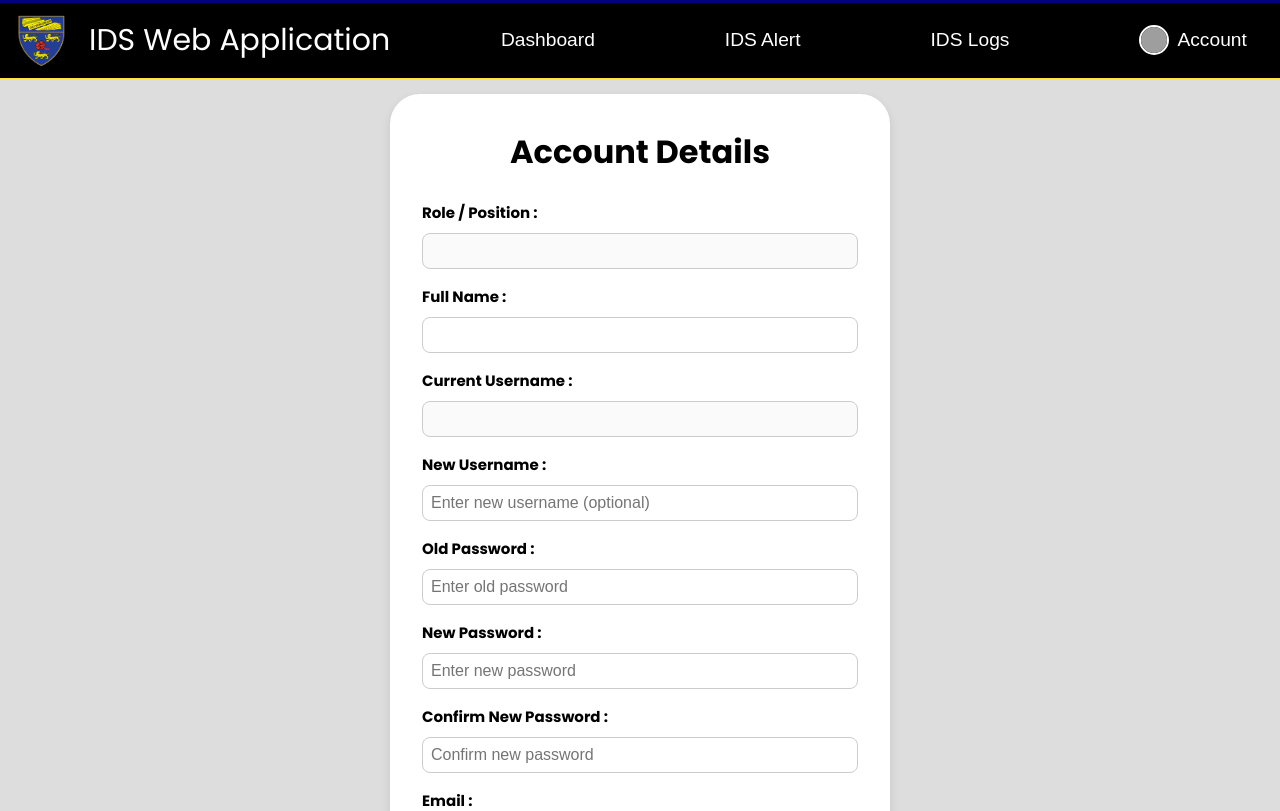
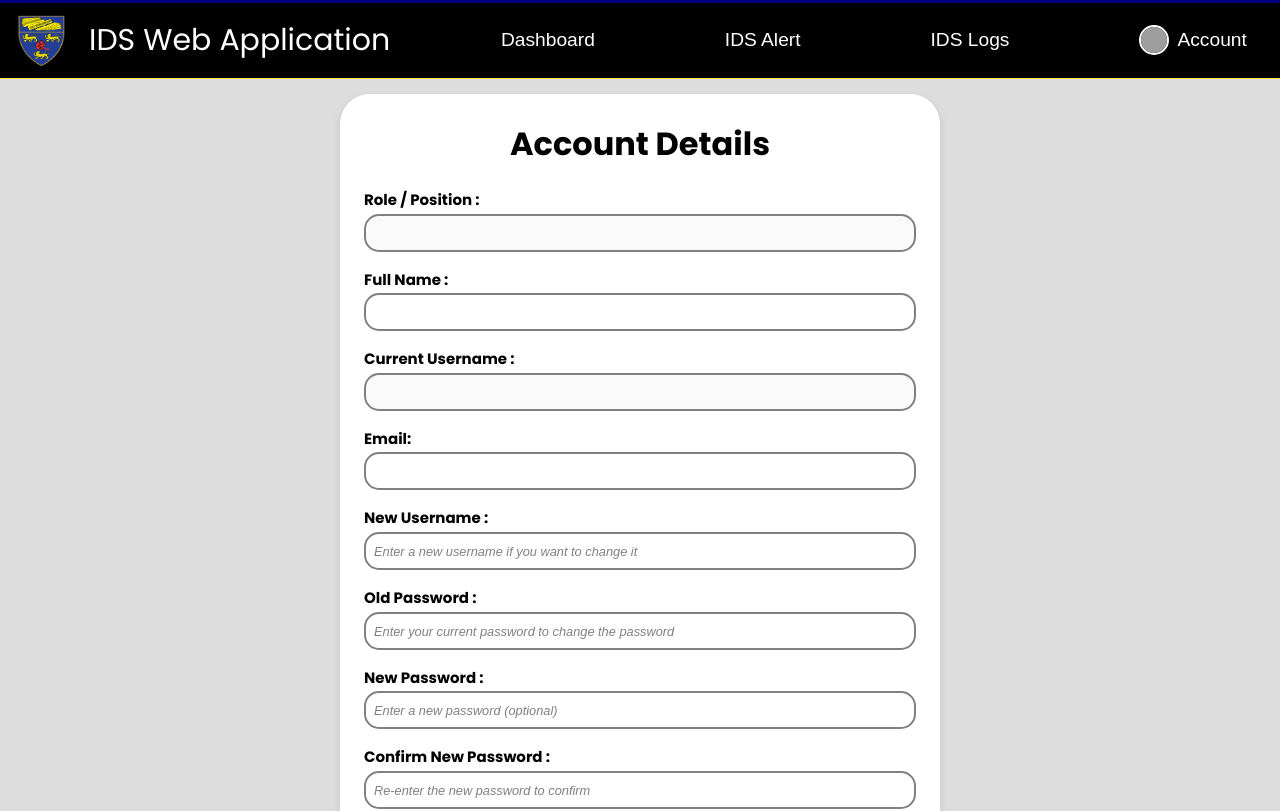
Before and after one commit to Ajijis26/UMFYP-Web-App, a Vue app in the folder Frontend/: page /myaccount in a window 1280 px wide. Shown: the top 811 px of the page. Built offline with nearby package versions, Linux system fonts and the light colour scheme; grey boxes are pictures that could not be loaded.

Commit message:
Improve UI and frontend function of fetching user data

```diff
--- a/Frontend/src/components/MyAccount.vue
+++ b/Frontend/src/components/MyAccount.vue
@@ -1,59 +1,128 @@
 <template>
   <div class="account-container">
+    <!-- Loading Spinner -->
+    <div v-if="isFetching" class="loading-overlay">
+      <div class="spinner"></div>
+      <p class="loading-text">Fetching User Information</p>
+    </div>
+
     <div class="account-details">
       <h1>Account Details</h1>
       <form @submit.prevent="updateAccount">
+
+        <!-- Role / Position -->
         <div class="form-group">
           <label>Role / Position :</label>
-            <input type="text" v-model="user.role" disabled />
+          <input
+            type="text"
+            v-model="user.role"
+            disabled
+          />
         </div>
 
+        <!-- Full Name -->
         <div class="form-group">
           <label>Full Name :</label>
-            <input type="text" v-model="user.fullname" required />
+          <input
+            type="text"
+            v-model="user.fullname"
+            :class="{ 'error-border': errors.fullname }"
+            required
+          />
+          <span v-if="errors.fullname" class="error-text">Full name is required.</span>
         </div>
 
+        <!-- Current Username -->
         <div class="form-group">
           <label>Current Username :</label>
-            <input type="text" v-model="user.username" disabled />
+          <input
+            type="text"
+            v-model="user.username"
+            disabled
+          />
+        </div>
+
+        <!-- User Email -->
+        <div class="form-group">
+          <label>Email:</label>
+          <input
+            type="email"
+            v-model="user.email"
+            :class="{ 'error-border': errors.email }"
+            required
+          />
+          <span v-if="errors.email" class="error-text">Email is required.</span>
         </div>
 
         <!-- New Username -->
         <div class="form-group">
           <label>New Username :</label>
-            <input type="text" v-model="newUsername" placeholder="Enter new username (optional)" />
+          <input
+            type="text"
+            v-model="newUsername"
+            placeholder="Enter a new username if you want to change it"
+            :class="{ 'error-border': errors.newUsername }"
+          />
+          <span v-if="errors.newUsername" class="error-text">New username is already taken.</span>
         </div>
 
         <!-- Old Password -->
         <div class="form-group">
           <label>Old Password :</label>
-            <input type="password" v-model="oldPassword" placeholder="Enter old password" />
+          <input
+            type="password"
+            v-model="oldPassword"
+            placeholder="Enter your current password to change the password"
+            :class="{ 'error-border': errors.oldPassword }"
+          />
+          <span v-if="errors.oldPassword && !isOldPasswordIncorrect" class="error-text">Old password is required.</span>
+          <span v-if="errors.oldPassword && isOldPasswordIncorrect" class="error-text">Old password is incorrect.</span>
         </div>
 
         <!-- New Password -->
         <div class="form-group">
           <label>New Password :</label>
-            <input type="password" v-model="newPassword" placeholder="Enter new password" />
+          <input
+            type="password"
+            v-model="newPassword"
+            placeholder="Enter a new password (optional)"
+            :class="{ 'error-border': errors.newPassword }"
+          />
         </div>
 
         <!-- Confirm New Password -->
         <div class="form-group">
           <label>Confirm New Password :</label>
-            <input type="password" v-model="confirmPassword" placeholder="Confirm new password" />
-          </div>
-
-          <div class="form-group">
-            <label>Email :</label>
-            <input type="email" v-model="user.email" required />
+          <input
+            type="password"
+            v-model="confirmPassword"
+            placeholder="Re-enter the new password to confirm"
+            :class="{ 'error-border': errors.confirmPassword }"
+          />
+          <span v-if="errors.newPassword || errors.confirmPassword" class="error-text">
+            Passwords do not match.
+          </span>
         </div>
 
         <button type="submit" class="btn-update" :disabled="isLoading">
-            {{ isLoading ? "Updating..." : "Update Details" }}
+          {{ isLoading ? "Updating" : "Update Details" }}
         </button>
+
       </form>
-        <p v-if="successMessage" class="success-message">{{ successMessage }}</p>
-        <p v-if="errorMessage" class="error-message">{{ errorMessage }}</p>
+
     </div>
+
+    <!-- Success Modal -->
+    <div v-if="showSuccessModal" class="modal-overlay">
+      <div class="modal-content">
+        <h2 class="modal-title">Updated !</h2>
+        <label for="new-owner-input" class="modal-label">Your account details have been updated successfully.</label>
+        <div class="modal-footer">
+          <button @click="closeSuccessModal" class="btn-modal">Close</button>
+        </div>
+      </div>
+    </div>
+
   </div>
 </template>
 
@@ -75,59 +144,64 @@ data() {
       oldPassword: "",
       newPassword: "",
       confirmPassword: "",
-    successMessage: "",
-    errorMessage: "",
       isLoading: false,
+      isFetching: true,
+      showSuccessModal: false,
+      errors: {
+        fullname: false,
+        email: false,
+        oldPassword: false,
+        newPassword: false,
+        confirmPassword: false,
+        newUsername: false,
+      },
     };
   },
+
   async mounted() {
+      // Fetch the user details when the component mounts
+      await this.fetchUserDetails();
+      this.isFetching = false;
+  },
+
+  methods: {
+
+    /*Fetches the user details from the server.*/
+    async fetchUserDetails() {
       try {
-    const token = localStorage.getItem("token");
-    if (!token) {
-        throw new Error("Token not found");
-    }
+        const token = this.getToken();
         const decodedToken = jwtDecode(token);
         const username = decodedToken.username;
 
         // Fetch user details by username
-    const response = await axios.get(`http://localhost:3000/api/users/${username}`, {
+        const response = await axios.get(
+          `http://localhost:3000/api/users/${username}`,
+          {
             headers: {
               Authorization: `Bearer ${token}`,
             },
-    });
+          }
+        );
+
         this.user = response.data;
       } catch (error) {
         console.error("Error fetching user details:", error);
-    this.errorMessage = "Failed to load account details.";
+        this.errorMessage = "Failed to load user's account details.";
       }
     },
-methods: {
+
+    /* Updates the user account details.*/
     async updateAccount() {
       this.isLoading = true;
-    this.successMessage = "";
-    this.errorMessage = "";
 
-    // Validation for password change
-    if (this.newPassword || this.confirmPassword || this.oldPassword) {
-        if (!this.oldPassword) {
-            this.errorMessage = "Old password is required.";
+      // Validation for required fields
+      if (!this.validateInputs()) {
         this.isLoading = false;
         return;
       }
-        if (this.newPassword !== this.confirmPassword) {
-            this.errorMessage = "New passwords do not match.";
-            this.isLoading = false;
-            return;
-        }
-    }
 
       try {
-        const token = localStorage.getItem("token");
-        if (!token) {
-        throw new Error("Token not found");
-        }
-
-        // Update user details
+        const token = this.getToken();
         const payload = {
           fullname: this.user.fullname,
           email: this.user.email,
@@ -146,41 +220,129 @@ methods: {
           }
         );
 
+        console.log("Update response:", response.data); // Debugging
+
+        const newToken = response.data.token;
+        if (!newToken) {
+          this.errorMessage = "Failed to retrieve updated token. Please log in again.";
+          console.error("No token found in response");
+          return;
+        }
+
+        // Success feedback
         this.successMessage = "Account details updated successfully.";
 
-        // Update the local token with the new one from the server
-        localStorage.setItem("token", response.data.token);
-
-        // Emit the event to update parent components
-        this.$emit("userUpdated", {
-            full_name: this.user.fullname,
-            role: this.user.role
+        localStorage.setItem("token", newToken);
+        axios.defaults.headers.common["Authorization"] = `Bearer ${newToken}`;
+        const updatedUser = jwtDecode(newToken);
+        this.$emit('userUpdated', {
+          userName: this.user.fullname,
+          userRole: this.user.role,
         });
 
-
-        // Update local data
-        this.oldPassword = this.newPassword = this.confirmPassword = "";
-        if (this.newUsername) {
-            this.user.username = this.newUsername; // Update username in UI
-            this.newUsername = ""; // Clear the new username field
-        }
+        this.resetFormFields();
+        this.showSuccessModal = true;
       } catch (error) {
         console.error("Error updating account details:", error);
-        this.errorMessage =
-            error.response?.data?.error || "Failed to update account details.";
+
+        if (error.response?.data?.error === 'Username already exists. Please choose another one.') {
+          this.errors.newUsername = true;
+          return;
+        }
+
+        if (error.response?.data?.error === 'Old password is incorrect') {
+          this.errors.oldPassword = true; // Flag the old password field as invalid
+          this.isOldPasswordIncorrect = true; // Set specific error for incorrect password
+          return;
+        }
+
+        if (error.response?.data?.error) {
+          this.errorMessage = error.response.data.error; // Backend error message
+        } else {
+          this.errorMessage = "An error occurred while updating your account.";
+        }
       } finally {
         this.isLoading = false;
       }
     },
+
+    validateInputs() {
+      this.clearErrors();
+      let isValid = true;
+
+      if (!this.user.fullname) {
+        this.errors.fullname = true;
+        isValid = false;
+      }
+      if (!this.user.email) {
+        this.errors.email = true;
+        isValid = false;
+      }
+      if (this.newUsername && this.newUsername.trim() === "") {
+        this.errors.newUsername = true;
+        isValid = false;
+      }
+      if (this.newPassword || this.confirmPassword || this.oldPassword) {
+        if (!this.oldPassword) {
+          this.errors.oldPassword = true;
+          isValid = false;
+        }
+        if (this.newPassword !== this.confirmPassword) {
+          this.errors.newPassword = true;
+          this.errors.confirmPassword = true;
+          isValid = false;
+        }
+      }
+
+      return isValid;
+    },
+
+
+    clearErrors() {
+      this.errors = {
+        fullname: false,
+        email: false,
+        oldPassword: false,
+        newPassword: false,
+        confirmPassword: false,
+        newUsername: false,
+      };
+      this.isOldPasswordIncorrect = false;
+    },
+
+    /*Resets form fields for passwords and new username.*/
+    resetFormFields() {
+      this.oldPassword = "";
+      this.newPassword = "";
+      this.confirmPassword = "";
+      if (this.newUsername) {
+        this.user.username = this.newUsername;
+        this.newUsername = "";
+      }
+    },
+
+    closeSuccessModal() {
+      this.showSuccessModal = false;
+      this.$router.push("/dashboard"); // Redirect to dashboard
+    },
+
+    /**
+     * Retrieves the authentication token from local storage.
+     * Throws an error if the token is not found.
+     */
+    getToken() {
+      const token = localStorage.getItem("token");
+      if (!token) {
+        throw new Error("Token not found");
+      }
+      return token;
+    },
+
   },
 };
 </script>
 
-
-
 <style scoped>
-/* Container and form styling */
-
 .account-container {
   display: flex;
   justify-content: center;
@@ -190,8 +352,9 @@ methods: {
 
 .account-details {
   width: 100%;
-    max-width: 500px;
-    padding: 2rem;
+  max-width: 600px;
+  min-width: 300px;
+  padding: 1.5rem;
   border-radius: 30px;
   background-color: #fff;
   box-shadow: 0 4px 10px rgba(0, 0, 0, 0.1);
@@ -200,7 +363,7 @@ methods: {
 .account-details h1 {
   font-size: 2rem;
   text-align: center;
-    margin-bottom: 1.5rem;
+  margin-bottom: 1.2rem;
   font-weight: bold;
 }
 
@@ -211,34 +374,66 @@ methods: {
 .form-group label {
   display: block;
   font-weight: bold;
-    margin-bottom: 0.5rem;
+  margin-bottom: 0.1rem;
 }
 
 .form-group input {
   width: 100%;
   padding: 0.5rem;
   font-size: 1rem;
-    border-radius: 8px;
-    border: 1px solid #ccc;
+  border-radius: 15px;
+  border: 2px solid gray;
+  color: black;
+}
+
+.form-group input:focus {
+  border-color: #007bff; /* Blue border */
+  outline: none; /* Remove the default outline */
+  color: #007bff;
+  box-shadow: 0 0 5px rgba(0, 123, 255, 0.5); /* Add a slight blue glow */
+}
+
+.form-group input::placeholder {
+  color: gray; /* Blue color for the placeholder */
+  font-style: italic; /* Optional: Make the placeholder text italic */
+  font-weight: lighter;
+  font-size: 0.8rem;
+}
+
+.error-border {
+  border-color: red !important;
+  box-shadow: 0 0 5px rgba(255, 0, 0, 0.5);
+}
+
+/* Style for error text messages */
+.error-text {
+  color: red;
+  font-size: 0.9rem;
+  margin-top: 0.2rem;
+  display: block;
 }
 
 .btn-update {
   width: 50%; /* Set a fixed width */
-    padding: 0.75rem;
+  padding: 0.5rem;
   background-color: #007bff;
+  font-size: 1.2rem;
+  text-transform: uppercase;
   color: #fff;
   font-weight: bold;
   border: none;
   border-radius: 80px;
   cursor: pointer;
-    text-transform: uppercase;
   margin: 1rem auto; /* Center the button and add space above */
   display: block; /* Ensure margin auto works for centering */
   text-align: center;
+  transition: all 0.3s ease;
 }
 
 .btn-update:hover {
   background-color: #0056b3;
+  transform: scale(1.05);
+  transition: all 0.3s ease;
 }
 
 .success-message {
@@ -252,4 +447,113 @@ text-align: center;
   color: red;
   margin-top: 1rem;
 }
+
+.success-message,
+.error-message {
+  transition: opacity 0.3s ease;
+}
+
+.modal-overlay {
+  position: fixed;
+  top: 0;
+  left: 0;
+  width: 100%;
+  height: 100%;
+  background-color: rgba(0, 0, 0, 0.5);
+  display: flex;
+  justify-content: center;
+  align-items: center;
+  z-index: 1000;
+}
+
+.modal-content {
+  width: 50%;
+  min-width: 200px;
+  max-width: 400px;
+  background: white;
+  border-radius: 30px;
+  padding: 20px;
+  box-shadow: 0 4px 8px rgba(0, 0, 0, 0.2);
+  display: flex; /* Add this */
+  flex-direction: column; /* Align children vertically */
+  align-items: center;
+}
+
+.modal-title {
+  text-align: center;
+  font-size: 1.5rem;
+  margin-bottom: 20px;
+  color:black;
+  font-weight: bold;
+}
+
+.modal-label {
+  font-size: 1rem;
+  text-align: center;
+  color: #000000;
+  margin: 10px 0;
+}
+
+.modal-footer {
+  display: flex;
+  justify-content: center;
+  margin-top: 30px;
+}
+
+.btn-modal {
+  padding: 10px 20px;
+  background-color: red;
+  color: white;
+  border: none;
+  border-radius: 15px;
+  cursor: pointer;
+  font-weight: bold;
+  transition: background-color 0.3s ease, transform 0.2s ease;
+}
+
+.btn-modal:hover {
+  background-color: darkred;
+  transform: scale(1.05);
+}
+
+.loading-overlay {
+  position: fixed;
+  top: 0;
+  left: 0;
+  width: 100%;
+  height: 100%;
+  background-color: rgba(109, 109, 109, 0.8);
+  display: flex;
+  flex-direction: column;
+  justify-content: center;
+  align-items: center;
+  z-index: 9999;
+}
+
+.spinner {
+  width: 50px;
+  height: 50px;
+  border: 5px solid #f3f3f3;
+  border-top: 5px solid #ff0800;
+  border-radius: 50%;
+  animation: spin 1s linear infinite;
+}
+
+.loading-text {
+  margin-top: 15px;
+  font-size: 18px;
+  font-weight: bold;
+  color: #ffffff;
+  text-align: center;
+}
+
+@keyframes spin {
+  from {
+    transform: rotate(0deg);
+  }
+  to {
+    transform: rotate(360deg);
+  }
+}
+
 </style>
```
Lines whose indentation alone changed are shown as unchanged.
